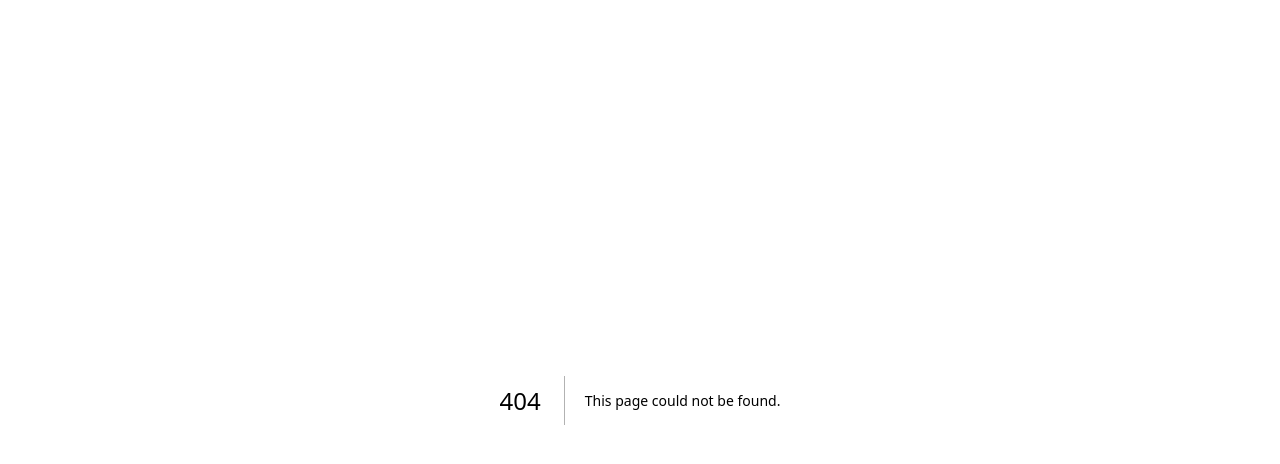
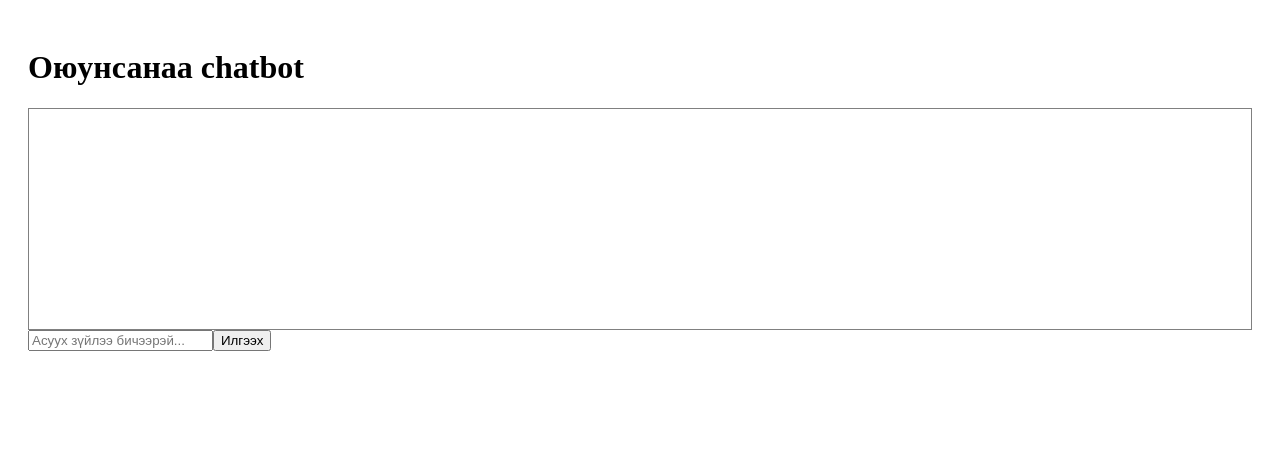
Before and after one commit to oyunsanaaai/Oyunsanaa-love, a Next.js app: page /chat in a window 1280 px wide. Before the commit this address had no page. Shown: the top 464 px of the page. Built offline with nearby package versions, Linux system fonts and the light colour scheme.

Commit message:
Create chat.js
Доор бичих хэсэгт "Added full chat component

```diff
--- /dev/null
+++ b/pages/chat.js
@@ -0,0 +1,40 @@
+import { useState } from 'react';
+
+export default function Chat() {
+  const [messages, setMessages] = useState([]);
+  const [input, setInput] = useState('');
+
+  const handleSend = async () => {
+    if (!input.trim()) return;
+
+    const userMessage = { role: 'user', content: input };
+    setMessages([...messages, userMessage]);
+    setInput('');
+
+    const res = await fetch('/api/chat', {
+      method: 'POST',
+      headers: { 'Content-Type': 'application/json' },
+      body: JSON.stringify({ messages: [...messages, userMessage] }),
+    });
+
+    const data = await res.json();
+    setMessages([...messages, userMessage, { role: 'assistant', content: data.response }]);
+  };
+
+  return (
+    <div style={{ padding: 20 }}>
+      <h1>Оюунсанаа chatbot</h1>
+      <div style={{ border: '1px solid gray', padding: 10, minHeight: 200 }}>
+        {messages.map((msg, i) => (
+          <p key={i}><b>{msg.role === 'user' ? 'Та' : 'Оюунсанаа'}:</b> {msg.content}</p>
+        ))}
+      </div>
+      <input
+        value={input}
+        onChange={(e) => setInput(e.target.value)}
+        placeholder="Асуух зүйлээ бичээрэй..."
+      />
+      <button onClick={handleSend}>Илгээх</button>
+    </div>
+  );
+}
```
